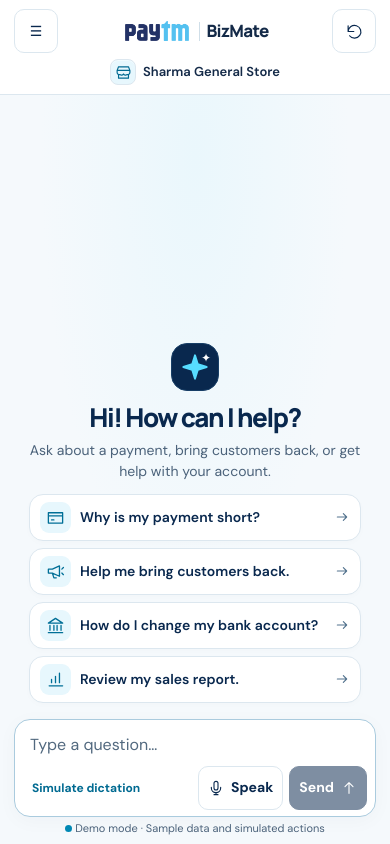
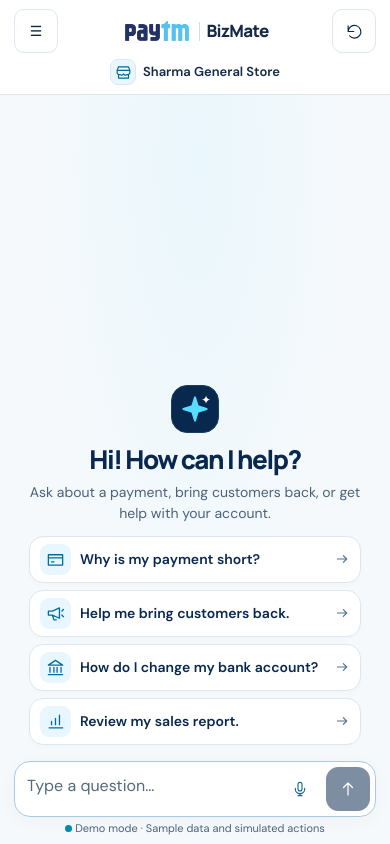
Before and after one commit to harshacoding/paytm-bizmate, a React (Vite) app in the folder frontend/: page / in a window 390 px wide. Built offline with nearby package versions, Linux system fonts and the light colour scheme.

Commit message:
Use inline icon composer controls and live voice dictation

```diff
--- a/frontend/src/App.tsx
+++ b/frontend/src/App.tsx
@@ -8,11 +8,7 @@ import {
   replyDelay,
   followupDelay,
 } from './components/ResponseActivity';
-import {
-  MicrophoneWaveform,
-  ScrollingWaveform,
-  StaticWaveform,
-} from './components/elevenlabs/waveform';
+import { MicrophoneWaveform, StaticWaveform } from './components/elevenlabs/waveform';
 import {
   audience,
   breakdown,
@@ -727,13 +723,10 @@ function MerchantApp() {
                 <div className="listening">
                   <span className="listening-label" role="status">
                     {t('Listening…')}
-                    {voice.mode === 'simulation' && <small>{t('Simulated dictation')}</small>}
                   </span>
                   <div className="wave" aria-hidden="true">
                     {reduced ? (
                       <StaticWaveform bars={27} height={27} barColor="#007da5" />
-                    ) : voice.mode === 'simulation' ? (
-                      <ScrollingWaveform height={27} barWidth={3} barGap={3} barColor="#007da5" />
                     ) : (
                       <MicrophoneWaveform
                         active
@@ -766,33 +759,29 @@ function MerchantApp() {
                   readOnly={!!voice.mode}
                   onChange={(event) => setDraft(event.target.value)}
                 />
-              </div>
                 <div className="composer-actions">
                   <button
                     type="button"
-                  className="simulate"
+                    className="secondary speak"
+                    aria-label={t('Speak')}
+                    title={t('Speak')}
                     disabled={!!voice.mode}
-                  onClick={() => voice.start(true)}
-                >
-                  {t('Simulate dictation')}
-                </button>
-                <button
-                  type="button"
-                  className="secondary speak"
-                  disabled={!!voice.mode}
-                  onClick={() => voice.start(false)}
+                    onClick={() => voice.start()}
                   >
                     <Icon name="mic" size={16} />
-                  {t('Speak')}
                   </button>
                   <button
                     type="submit"
                     className="primary send"
+                    aria-label={t('Send')}
                     disabled={!draft.trim() || !!voice.mode}
                   >
+                    <Icon name="send" size={18} />
+                    <span className="send-label" aria-hidden="true">
                       {t('Send')}
-                  <Icon name="send" size={16} />
+                    </span>
                   </button>
+                </div>
               </div>
             </form>
             <div className="notice" role="status">
--- a/frontend/src/i18n.tsx
+++ b/frontend/src/i18n.tsx
@@ -79,8 +79,6 @@ const rows = [
   ['Listening…', 'सुन रहा हूँ…', 'వింటున్నాను…'],
   ['Done', 'हो गया', 'పూర్తయింది'],
   ['Cancel', 'रद्द करें', 'రద్దు చేయండి'],
-  ['Simulate dictation', 'डेमो वॉइस', 'డెమో వాయిస్'],
-  ['Simulated dictation', 'डेमो वॉइस', 'డెమో వాయిస్'],
   ['You can still type your question.', 'आप अपना सवाल लिख भी सकते हैं।', 'మీరు మీ ప్రశ్నను టైప్ చేయవచ్చు.'],
   ['Dictation cancelled.', 'वॉइस इनपुट रद्द हुआ।', 'వాయిస్ ఇన్‌పుట్ రద్దయింది.'],
   [
--- a/frontend/src/styles.css
+++ b/frontend/src/styles.css
@@ -427,8 +427,7 @@ summary span {
   overflow-wrap: anywhere;
 }
 .primary,
-.secondary,
-.simulate {
+.secondary {
   min-height: 42px;
   border-radius: 10px;
   padding: 8px 13px;
@@ -522,15 +521,6 @@ summary span {
 .send {
   margin-left: auto;
 }
-.simulate {
-  background: transparent;
-  border: 0;
-  color: var(--accent);
-  padding-inline: 6px;
-}
-.simulate:hover {
-  text-decoration: underline;
-}
 .listening {
   display: flex;
   align-items: center;
@@ -670,8 +660,7 @@ summary span {
     padding: 13px;
   }
   .primary,
-  .secondary,
-  .simulate {
+  .secondary {
     padding-inline: 9px;
     font-size: 13px;
   }
@@ -807,12 +796,6 @@ summary span {
 [data-theme='dark'] .paytm {
   color: #e1edf6;
 }
-[data-theme='dark'] .tile,
-[data-theme='dark'] .reply-avatar,
-[data-theme='dark'] summary,
-[data-theme='dark'] .simulate {
-  color: var(--accent);
-}
 [data-theme='dark'] .track {
   background: #304458;
 }
@@ -1192,8 +1175,7 @@ html:lang(te) {
     gap: 6px;
   }
   .primary,
-  .secondary,
-  .simulate {
+  .secondary {
     font-size: 14px;
     min-height: 44px;
   }
@@ -1219,13 +1201,6 @@ html:lang(te) {
   }
 }
 @media (max-width: 380px) {
-  .composer-actions .simulate {
-    order: 3;
-    flex-basis: 100%;
-    min-height: 32px;
-    text-align: left;
-    padding-left: 4px;
-  }
   .totals {
     grid-template-columns: 1fr;
   }
@@ -1253,22 +1228,11 @@ html:lang(te) {
   display: grid;
   grid-template-columns: auto minmax(0, 1fr) auto;
 }
-.composer-actions .simulate {
-  justify-self: start;
-  min-width: 0;
-  text-align: left;
-  font-size: 13px;
-}
 .composer-actions .send {
   grid-column: 3;
   grid-row: 1;
 }
 @media (max-width: 380px) {
-  .composer-actions .simulate {
-    grid-column: 1 / -1;
-    grid-row: 2;
-    min-height: 32px;
-  }
 }
 
 .response-activity {
@@ -1299,9 +1263,6 @@ html:lang(te) {
   grid-row: 1;
   margin-left: 0;
 }
-.composer-actions .simulate {
-  grid-column: 1;
-}
 .composer-actions .send {
   grid-column: 3;
   margin-left: 0;
@@ -1310,15 +1271,8 @@ html:lang(te) {
   .composer-input {
     gap: 4px;
   }
-  .composer-actions .simulate {
-    font-size: 12px;
-  }
 }
 @media (max-width: 380px) {
-  .composer-actions .simulate {
-    grid-column: 1 / -1;
-    grid-row: 2;
-  }
 }
 
 .period-picker {
@@ -1526,3 +1480,81 @@ html:lang(te) {
     padding-block: 10px;
   }
 }
+
+/* Icon controls share the input surface and stay beside the draft. */
+.composer-input {
+  display: grid;
+  grid-template-columns: minmax(0, 1fr) auto;
+  align-items: end;
+  gap: 6px;
+}
+.composer-actions {
+  display: flex;
+  align-items: center;
+  gap: 4px;
+  margin: 0;
+  padding-bottom: 0;
+}
+.composer-actions .speak,
+.composer-actions .send {
+  display: inline-flex;
+  align-items: center;
+  justify-content: center;
+  flex: none;
+  min-width: 44px;
+  min-height: 44px;
+  height: 44px;
+  padding: 0 12px;
+  margin: 0;
+  border-radius: 12px;
+}
+.composer-actions .speak {
+  border-color: transparent;
+  background: transparent;
+  color: var(--accent);
+}
+.composer-actions .speak:hover {
+  background: var(--soft);
+}
+.composer-actions .send {
+  gap: 0;
+}
+.composer-actions .send svg,
+.composer-actions .speak svg {
+  flex: none;
+}
+.send-label {
+  display: inline-block;
+  max-width: 0;
+  opacity: 0;
+  overflow: hidden;
+  white-space: nowrap;
+  transition:
+    max-width 0.18s ease,
+    opacity 0.18s ease,
+    margin-left 0.18s ease;
+}
+.send:hover .send-label,
+.send:focus .send-label,
+.send:active .send-label {
+  max-width: 100px;
+  opacity: 1;
+  margin-left: 7px;
+}
+.composer textarea {
+  min-height: 44px;
+}
+@media (max-width: 600px) {
+  .composer {
+    padding: 5px;
+  }
+  .composer-input {
+    gap: 3px;
+  }
+}
+
+[data-theme='dark'] .tile,
+[data-theme='dark'] .reply-avatar,
+[data-theme='dark'] summary {
+  color: var(--accent);
+}
--- a/frontend/src/useDictation.ts
+++ b/frontend/src/useDictation.ts
@@ -1,5 +1,4 @@
 import { useEffect, useRef, useState } from 'react';
-import { questions } from './demo';
 import { speechLocales, useLanguage } from './i18n';
 import type { Language } from './i18n';
 
@@ -16,7 +15,6 @@ type Recognition = {
 };
 type Session = {
   original: string;
-  timers: number[];
   recognition?: Recognition;
 };
 const fallback = 'You can still type your question.';
@@ -28,14 +26,13 @@ export function useDictation(
   language: Language = 'en',
 ) {
   const { t } = useLanguage();
-  const [mode, setMode] = useState<'mic' | 'simulation' | null>(null);
+  const [mode, setMode] = useState<'mic' | null>(null);
   const [notice, setNotice] = useState('');
   const current = useRef<Session | null>(null);
 
   function release() {
     const session = current.current;
     current.current = null;
-    session?.timers.forEach((timer) => window.clearTimeout(timer));
     if (session?.recognition) {
       session.recognition.onresult = session.recognition.onerror = session.recognition.onend = null;
       session.recognition.abort();
@@ -59,23 +56,15 @@ export function useDictation(
     focus();
   }
 
-  function start(simulate: boolean) {
+  function start() {
     if (current.current) return;
-    const session: Session = { original: draft, timers: [] };
+    const session: Session = { original: draft };
     const apply = (words: string) => {
       if (current.current === session)
         setDraft([session.original.trimEnd(), words.trim()].filter(Boolean).join(' '));
     };
     current.current = session;
     setNotice('');
-    if (simulate) {
-      setMode('simulation');
-      const words = t(questions[0]).split(' ');
-      session.timers = words.map((_, index) =>
-        window.setTimeout(() => apply(words.slice(0, index + 1).join(' ')), (index + 1) * 310),
-      );
-      return;
-    }
     const browser = window as Window & {
       SpeechRecognition?: new () => Recognition;
       webkitSpeechRecognition?: new () => Recognition;
```
Also changed, not shown: 1 other file (tests, documents, lock files or other folders). Lines whose indentation alone changed are shown as unchanged.
